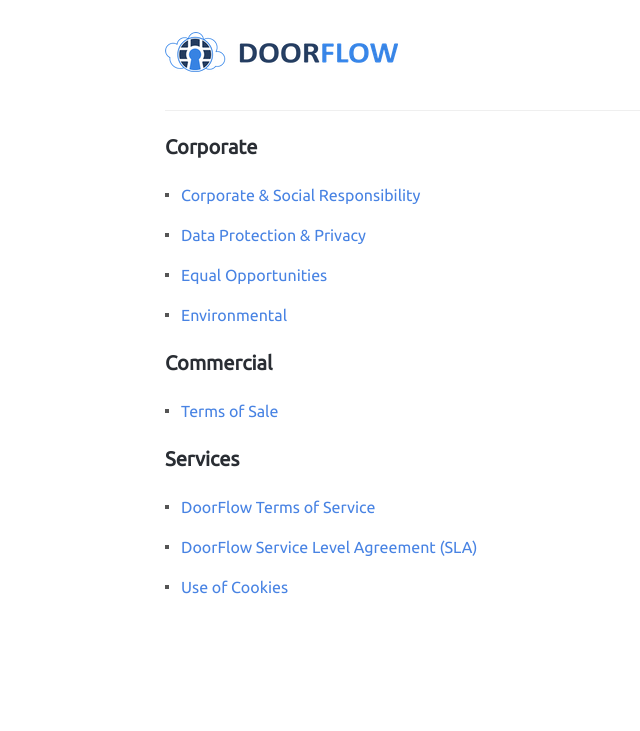
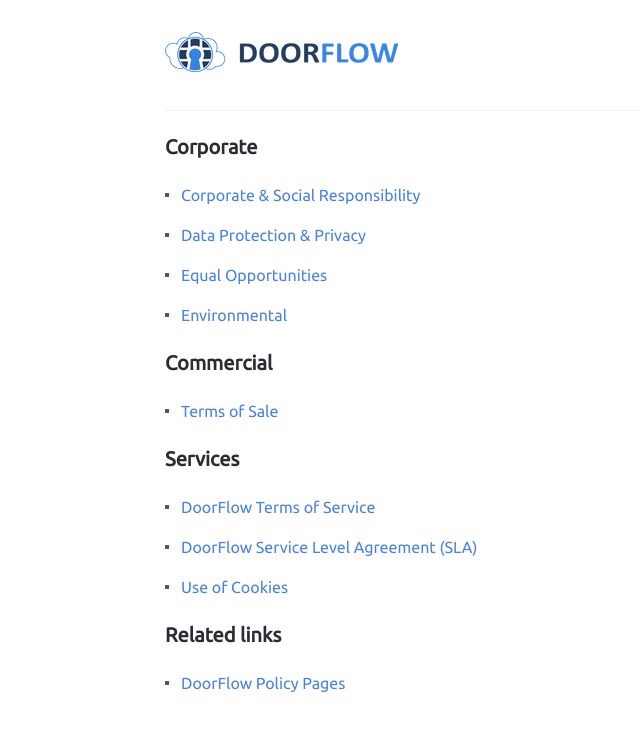
Before and after one commit to netnodes/Values, a Jekyll site: the page built from docs/index.md, in a window 1280 px wide. Shown: the top 731 px of the page, without its empty margins (107-747 px from the left). Built offline with Jekyll 4.4.1, drawn with Linux system fonts in a browser that asks for light colours; our own code applies the rules of GitHub Pages for plain Markdown files; a script that is not in the unit is left out.

Commit message:
Adds links to DoorFlow Policies

```diff
--- a/docs/index.md
+++ b/docs/index.md
@@ -14,3 +14,7 @@
 * [DoorFlow Terms of Service](terms_of_service)
 * [DoorFlow Service Level Agreement (SLA)](service_level_agreement)
 * [Use of Cookies](cookies)
+
+## Related links
+
+* [DoorFlow Policy Pages](https://policy.doorflow.com)
```
